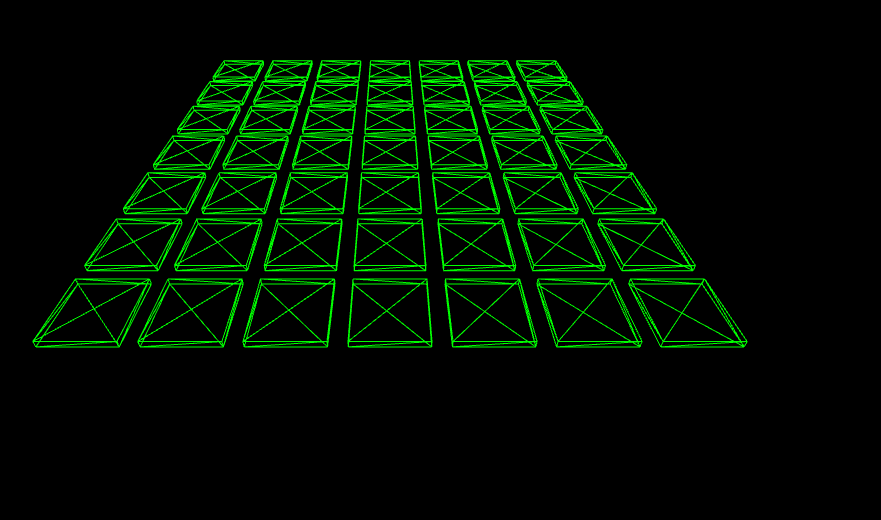
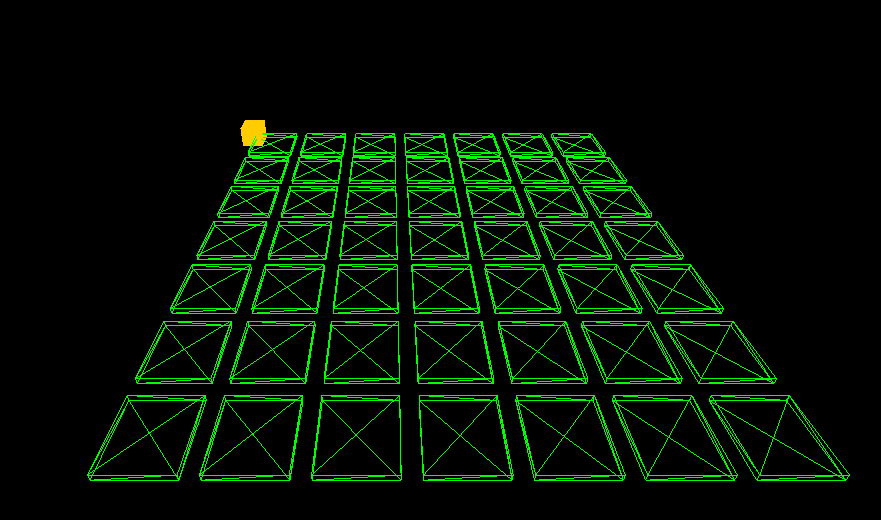
Before and after one commit to vegasword/MetroLabyrinth, a website built with Vite: page index.html in a window 1280 px wide. Shown: the part 248-768 px from the top of the page, without its empty margins (250-1131 px from the left). Built offline with nearby package versions, Linux system fonts and the light colour scheme; animation ran at ten frames a second.

Commit message:
Basic movements

```diff
--- a/index.html
+++ b/index.html
@@ -1,9 +1,13 @@
 <!DOCTYPE html>
 <html lang="fr">
   <head>
-		<meta charset="utf-8">
+    <meta charset="utf-8" />
     <title>Metro Maze</title>
-		<style>body { margin: 0; }</style>
+    <style>
+      body {
+        margin: 0;
+      }
+    </style>
   </head>
   <body>
     <script type="module" src="/main.js"></script>
--- a/main.js
+++ b/main.js
@@ -1,15 +1,12 @@
 import * as THREE from 'three';
-import { OrbitControls } from 'three/addons/controls/OrbitControls.js';
 
 const scene = new THREE.Scene();
-
 const camera = new THREE.PerspectiveCamera(75, window.innerWidth / window.innerHeight, 0.1, 1000);
 
-const renderer = new THREE.WebGLRenderer({antialias: true});
+const renderer = new THREE.WebGLRenderer();
 renderer.setSize(window.innerWidth, window.innerHeight);
 document.body.appendChild(renderer.domElement);
 
-// Grid creation
 const dimension = 7;
 const offset = 1.25;
 const tileMaterial = new THREE.MeshBasicMaterial({
@@ -17,28 +14,57 @@ const tileMaterial = new THREE.MeshBasicMaterial({
     wireframe: true
 });
 
+const tiles = [];
+
 for (let x = 0; x < dimension; x++) {
     for (let y = 0; y < dimension; y++) {
         let tileGeometry = new THREE.BoxGeometry(1, 0.1, 1);
-        tileGeometry.translate(x * offset, 0, y * offset);
-        scene.add(new THREE.Mesh(tileGeometry, tileMaterial));
+        tileGeometry.translate(x * offset + offset / 2, 0, y * offset + offset / 2);
+        const tileMesh = new THREE.Mesh(tileGeometry, tileMaterial);
+        scene.add(tileMesh);
+        tiles.push(tileMesh);
     }
 }
 
-const controls = new OrbitControls( camera, renderer.domElement );
-let targetCenter = (dimension) / 2 + 0.25;
-controls.rotateSpeed = 0.5;
-controls.target.set(targetCenter, 0, targetCenter);
-controls.maxPolarAngle = 1;
+const pawnGeometry = new THREE.BoxGeometry(0.5, 0.5, 0.5);
+const pawnMaterial = new THREE.MeshBasicMaterial({ color: 0xffcc00 });
+const pawn = new THREE.Mesh(pawnGeometry, pawnMaterial);
+scene.add(pawn);
 
-camera.position.x = targetCenter;
-camera.position.y = 5.3;
+camera.position.x = 3.5;
+camera.position.y = 6;
 camera.position.z = 12;
-camera.lookAt(targetCenter, 0, targetCenter)
+camera.rotateX(-0.5);
+
+// Ajout des fonctionnalités du pion et du onclick
+const raycaster = new THREE.Raycaster();
+const mouse = new THREE.Vector2();
+
+document.addEventListener('click', onClick);
+
+function onClick(event) {
+    mouse.x = (event.clientX / window.innerWidth) * 2 - 1;
+    mouse.y = - (event.clientY / window.innerHeight) * 2 + 1;
+
+    raycaster.setFromCamera(mouse, camera);
+
+    const intersects = raycaster.intersectObjects(scene.children);
+
+    if (intersects.length > 0) {
+        const intersectionPoint = intersects[0].point;
+
+        // Trouver les coordonnées de la case cible
+        const targetX = Math.floor(intersectionPoint.x / offset) * offset + offset / 2;
+        const targetZ = Math.floor(intersectionPoint.z / offset) * offset + offset / 2;
+
+        // Ajuster la position du pion pour qu'il soit centré au milieu de la case
+        pawn.position.set(targetX, pawn.geometry.parameters.height / 2, targetZ);
+    }
+}
 
 function animate() {
     requestAnimationFrame(animate);
-
     renderer.render(scene, camera);
 }
+
 animate();
```
Lines whose indentation alone changed are shown as unchanged.
